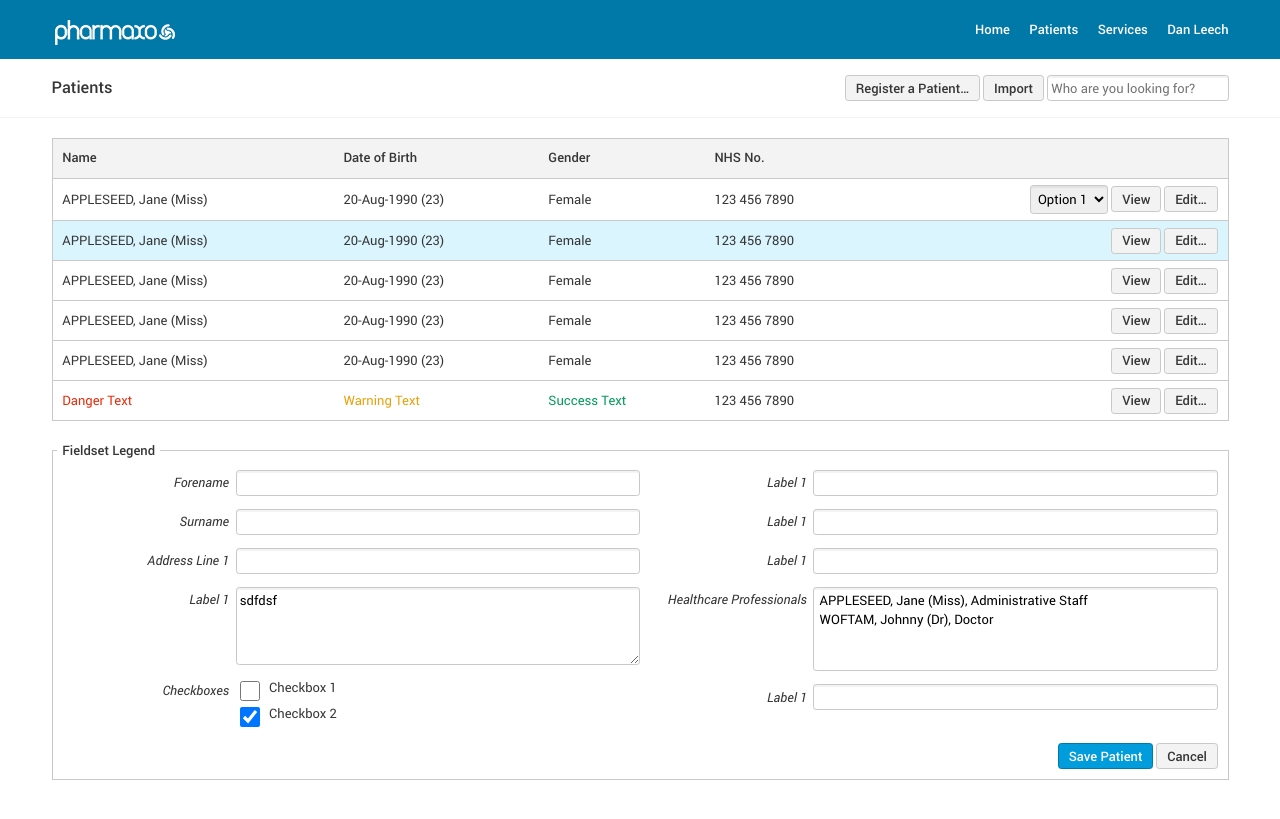
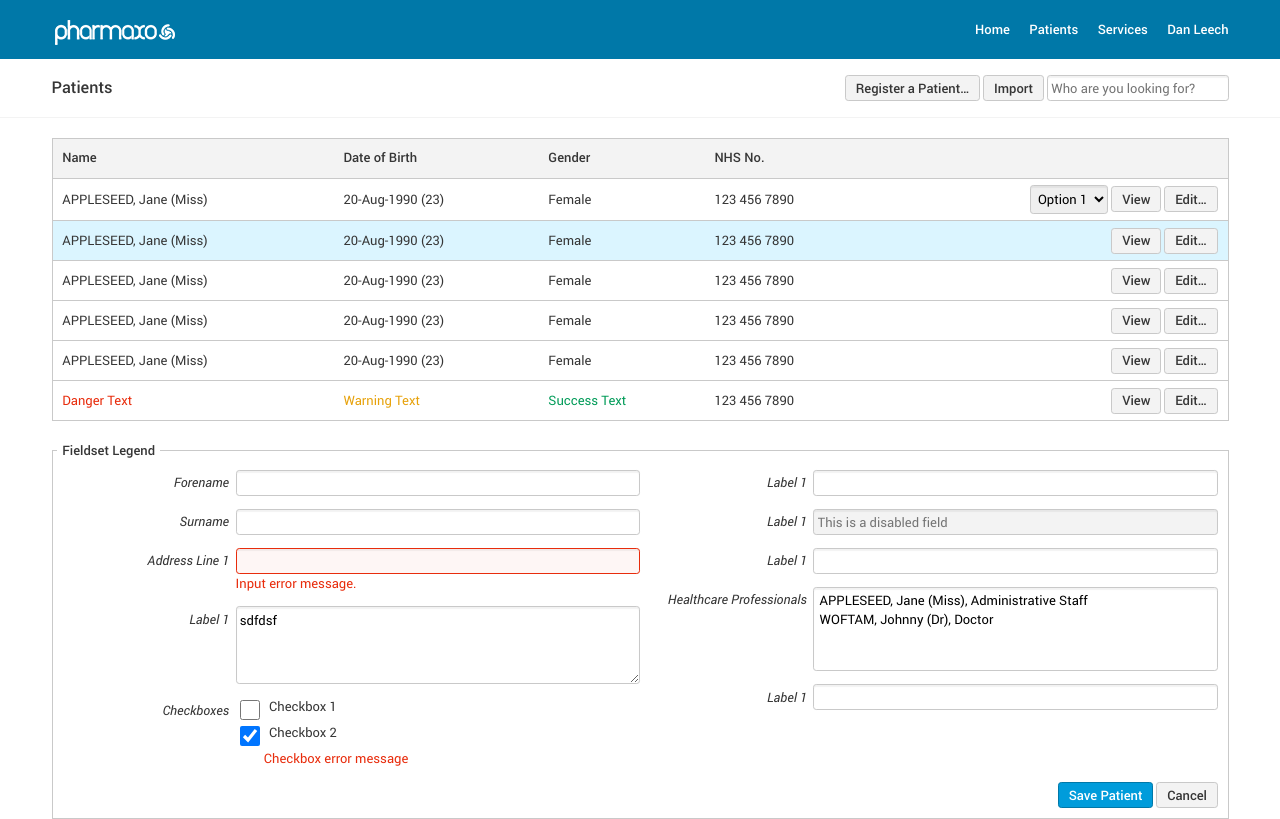
Before and after one commit to qphl/cognisant-ui, a plain HTML site: page index.html in a window 1280 px wide. Drawn offline with Linux system fonts and the light colour scheme.

Commit message:
Added input error classes, disabled field styles

```diff
--- a/_sass/_forms.scss
+++ b/_sass/_forms.scss
@@ -28,6 +28,9 @@ input[type="text"], input[type="email"], input[type="password"] {
 	-webkit-appearance: none;
 	border-radius: 0.25em;
 	box-shadow: inset 0 2px 1px rgba(0,0,0,0.05);
+	&[disabled] {
+		background: $color-white-off;
+	}
 }
 
 select {
@@ -76,6 +79,18 @@ textarea {
 		display: inline-block;
 		width: 30%;
 	}
+	&.error {
+		input, textarea {
+			border-color: $color-danger;
+			background: lighten($color-danger, 50%);
+		}
+		.input-error-message {
+			display: inline-block;
+			float: right;
+			width: 70%;
+			color: $color-danger;
+		}
+	}
 }
 
 .checkbox-group {
@@ -96,4 +111,9 @@ textarea {
 		font-style: normal;
 		text-align: left;
 	}
+	.input-error-message {
+		float: left !important;
+		width: 70%;
+		padding: 0 0 0 2.175em;
+	}
 }
--- a/index.html
+++ b/index.html
@@ -132,9 +132,10 @@
 							<label for="example-input-1">Surname</label>
 							<input type="text" id="example-input-1">
 						</div>
-						<div class="input-group">
+						<div class="input-group error">
 							<label for="example-input-1">Address Line 1</label>
 							<input type="text" id="example-input-1">
+							<span class="input-error-message">Input error message.</span>
 						</div>
 						<div class="input-group">
 							<label for="example-input-1">Label 1</label>
@@ -142,7 +143,7 @@
 sdfdsf
 							</textarea>
 						</div>
-						<div class="input-group">
+						<div class="input-group error">
 							<label>Checkboxes</label>
 							<div class="checkbox-group">
 								<input type="checkbox" id="checkbox-1">
@@ -151,6 +152,7 @@ sdfdsf
 							<div class="checkbox-group">
 								<input type="checkbox" id="checkbox-2" checked>
 								<label for="checkbox-2">Checkbox 2</label>
+								<span class="input-error-message">Checkbox error message</span>
 							</div>
 						</div>
 					</div>
@@ -161,7 +163,7 @@ sdfdsf
 						</div>
 						<div class="input-group">
 							<label for="example-input-1">Label 1</label>
-							<input type="text" id="example-input-1">
+							<input type="text" id="example-input-1" placeholder="This is a disabled field" disabled>
 						</div>
 						<div class="input-group">
 							<label for="example-input-1">Label 1</label>
```
Also changed, not shown: css/main.css.
